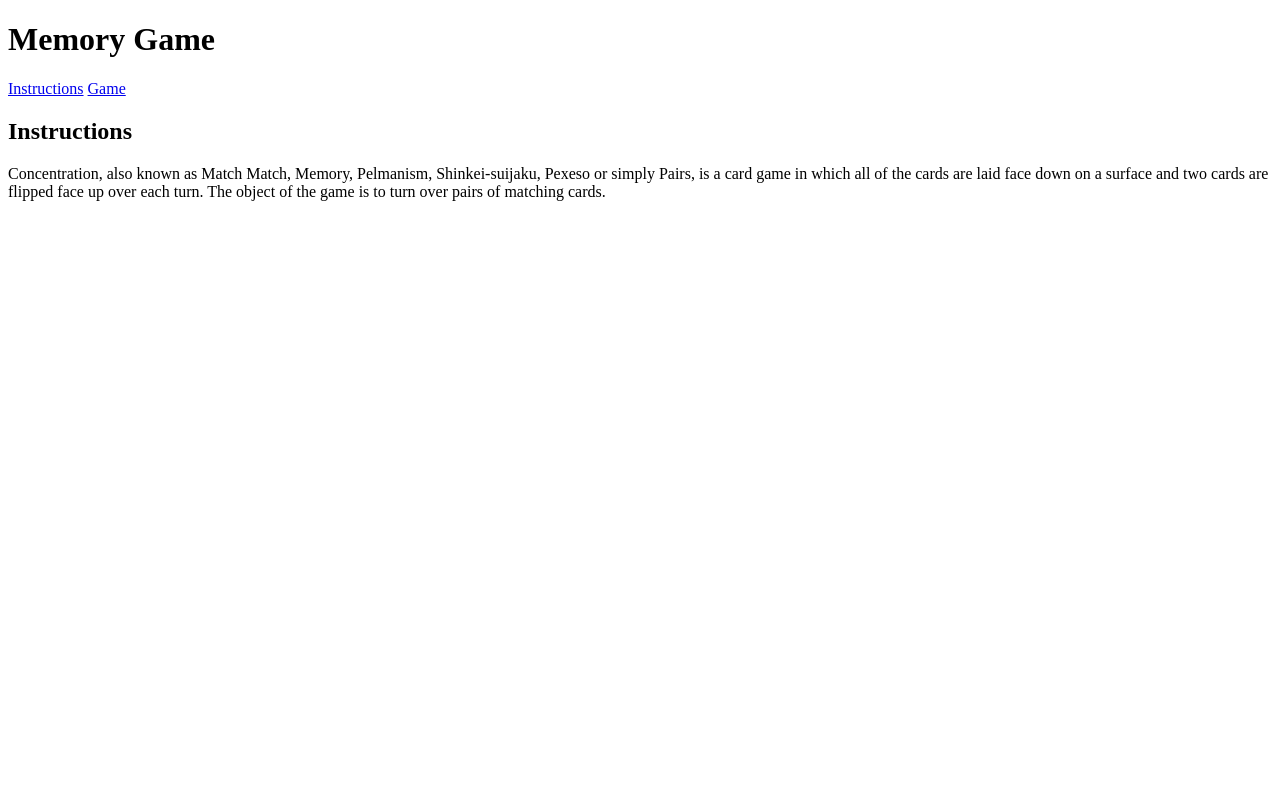
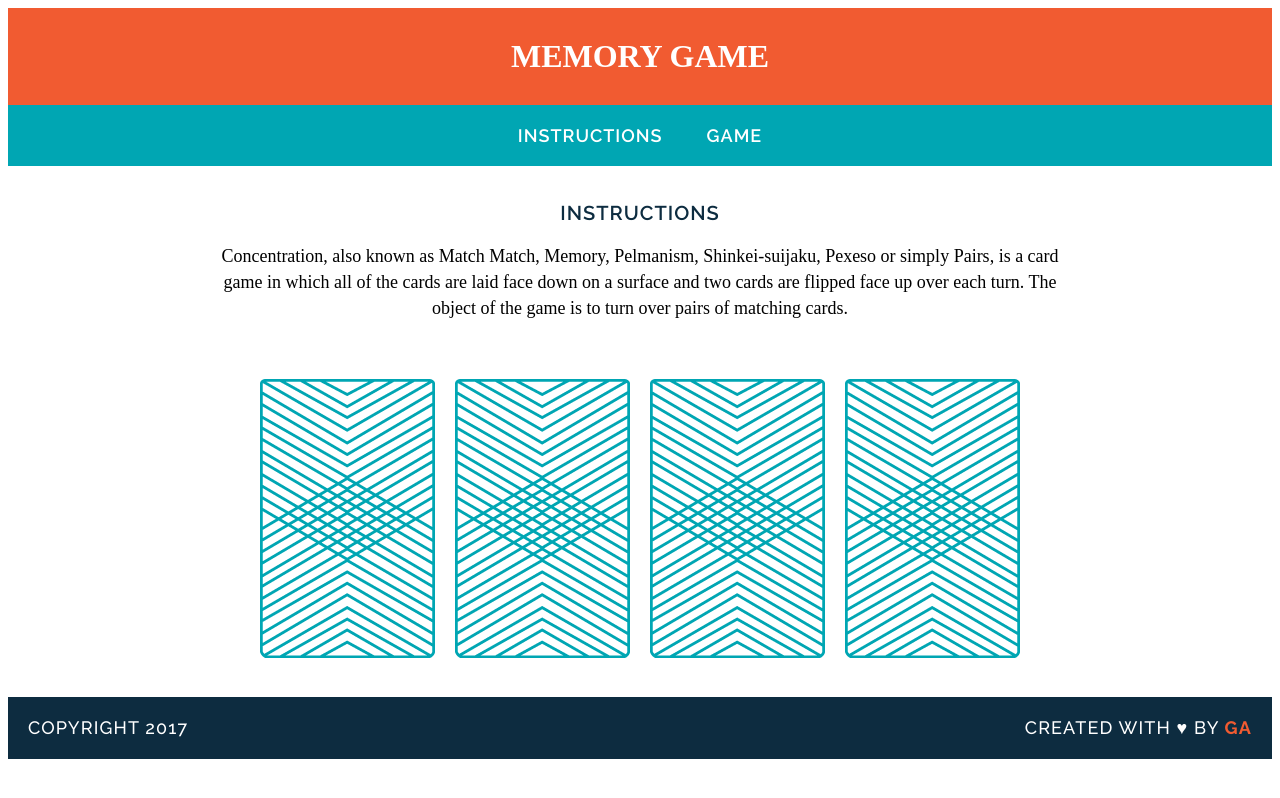
Before and after one commit to dezrenmikell/wdi-fundamentals-memorygame, a plain HTML site: page index.html in a window 1280 px wide. Drawn offline with Linux system fonts and the light colour scheme; a web font is replaced by a local one.

Commit message:
Add files via upload

```diff
--- /dev/null
+++ b/css/style.css
@@ -0,0 +1,87 @@
+title{
+	font-family: Raleway, sans-serif;
+	color: #0d2c40;
+	letter-spacing: 1px;
+	font-weight: 400;
+	font-size: 45px;
+}
+	body{
+		text-align: center;
+	}
+	a{
+		text-decoration:none;
+		font-family: Raleway, sans-serif;
+		color: #ffffff;
+		letter-spacing: 1px;
+		font-weight: 600;
+		font-size: 18px;
+		margin: 0 20px;
+		border-bottom: 2px solid transparent;
+	}
+	a:hover{
+		border-color: white;
+	}
+
+	h1{
+		margin: 0;
+	}
+	h2{
+		font-family: Raleway, sans-serif;
+		color: #0d2c40;
+		letter-spacing: 1px;
+		font-weight: 600;
+		font-size: 20px;
+	}
+	p{
+
+	font-family: 'Droid Serif';
+	line-height: 26px;
+	font-size: 18px;
+	}
+	header{
+		background-color: #F15B31;
+		color: #FFFFFF;
+		padding:30px 20px;
+		margin: 0;
+	}
+	nav{
+		background-color: #00a6b3;
+		color: #FFFFFF;
+		padding: 20px 0;
+	}
+	main{
+		width: 850px;
+		margin: 35px auto;
+	}
+	img{
+		margin: 40px 8px 0px 8px;
+	}
+	footer{
+		text-transform: uppercase;
+		padding: 0 20px;
+		background: #0d2c40;
+		color: white;
+		font-size: 14px;
+		letter-spacing: .08em;
+		font-weight: 500;
+	}
+	.copyright{
+		font-family: 'Raleway';
+		float: left;
+	}
+	.message{
+		font-family: 'Raleway';
+		float: right;
+	}
+	.clearfix:after {
+		visibility: hidden;
+		display: block;
+		content: " ";
+		clear: both;
+		height: 0;
+		font-size: 0;
+	}
+	.name{
+		color: #f15b31;
+		font-weight: 700;
+	}
--- a/index.html
+++ b/index.html
@@ -2,16 +2,42 @@
 <html>
 <head>
 	<title> Memory Card Game </title>
+
+	<link href="https://fonts.googleapis.com/css?family=Droid+Serif|Raleway:400,500,600,700" rel="stylesheet">
+
+	<link href="css/style.css" rel="stylesheet" type="text/css">
 </head>
 <body>
-	<h1> Memory Game </h1>
+	<header>
+		<h1> MEMORY GAME</h1>
+	</header>
 
+	<nav>
+		<a href="#INSTRUCTIONS">INSTRUCTIONS</a>
+		<a href="#GAME">GAME</a>
+	</nav>
 
-	<a href="#">Instructions</a>
-	<a href="#">Game</a>
+	<main>
+		<h2 id="INSTRUCTIONS"> INSTRUCTIONS </h2>
 
-	<h2> Instructions </h2>
-	<p>Concentration, also known as Match Match, Memory, Pelmanism, Shinkei-suijaku, Pexeso or simply Pairs, is a card game in which all of the cards are laid face down on a surface and two cards are flipped face up over each turn. The object of the game is to turn over pairs of matching cards.</p>
+		<p>Concentration, also known as Match Match, Memory, Pelmanism, Shinkei-suijaku, Pexeso or simply Pairs, is a card game in which all of the cards are laid face down on a surface and two cards are flipped face up over each turn. The object of the game is to turn over pairs of matching cards.</p>
+
+		<div id="GAME">
+		<img src="images/back.png" alt="Queen of Diamonds">
+		<img src="images/back.png" alt="Queen of Hearts">
+		<img src="images/back.png" alt="King of Diamonds">
+		<img src="images/back.png" alt="King of Hearts">
+		</div>
+	</main>
+	<footer class="clearfix">
+		<p class="copyright">
+			Copyright 2017
+		</p>
+		<p class="message">
+			Created with &hearts; by <span class="name">GA</span>
+		</p>
+	</footer>
+	<script src="js/main.js"></script>
 
 </body>
 </html>
--- /dev/null
+++ b/js/main.js
@@ -0,0 +1,7 @@
+console.log("Up and running!");
+var cardOne = "king";
+var cardTwo = "king";
+var cardThree = "queen";
+var cardFour = "queen";
+console.log("User flipped " + cardOne);
+console.log("User flipped " + cardTwo);
```
Also changed, not shown: images/back.png (added), images/king-of-diamonds.png (added), images/king-of-hearts.png (added), images/queen-of-diamonds.png (added), images/queen-of-hearts.png (added).
